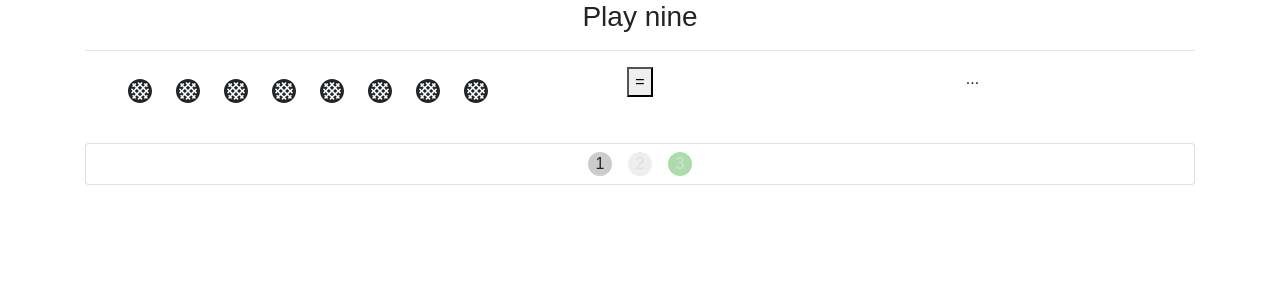
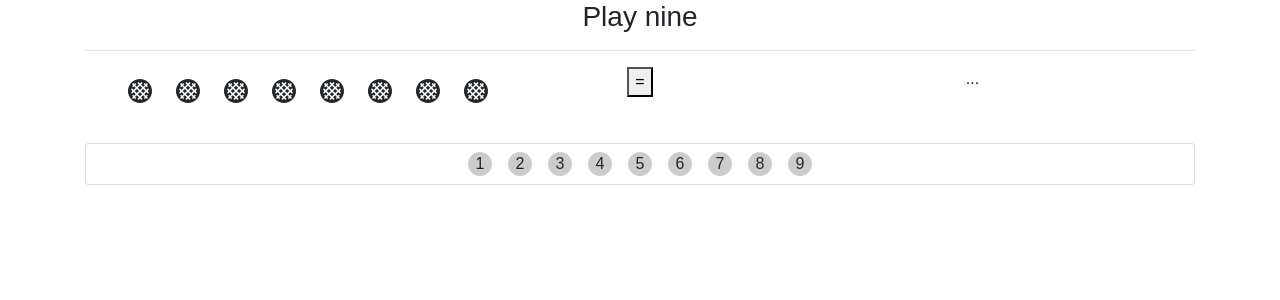
Before and after one commit to mdiplacido/react-getting-started-ts, a React (Create React App) app: page / in a window 1280 px wide. Shown: the top 300 px of the page. Built offline with nearby package versions, Linux system fonts and the light colour scheme.

Commit message:
switching to functional approach for looping

```diff
--- a/src/game/simple-components/numbers.tsx
+++ b/src/game/simple-components/numbers.tsx
@@ -4,10 +4,13 @@ export const Numbers = () => {
     return (
         <div className="card text-center">
             <div>
-                <span>1</span>
-                <span className="selected">2</span>
-                <span className="used">3</span>
+                {Numbers.list.map((n, i) => <span key={i}>{n}</span>)}
+
+                {/* <span className="selected">2</span>
+                <span className="used">3</span> */}
             </div>
         </div>
     );
 }
+
+Numbers.list = new Array(9).fill(0).map((_, index) => index + 1);
--- a/src/game/simple-components/stars.tsx
+++ b/src/game/simple-components/stars.tsx
@@ -4,11 +4,9 @@ import * as React from 'react';
 export const Stars = () => {
     const numberOfStars = 1 + Math.floor(Math.random() * 9);
 
-    const stars = [];
-
-    for (let i = 0; i < numberOfStars; i++) {
-        stars.push(<FontAwesomeIcon icon="stroopwafel" />);
-    }
+    const stars = new Array(numberOfStars)
+        .fill(null)
+        .map((_, i) => <FontAwesomeIcon key={i} icon="stroopwafel" />)
 
     return (
         <div className="col-5">
```
